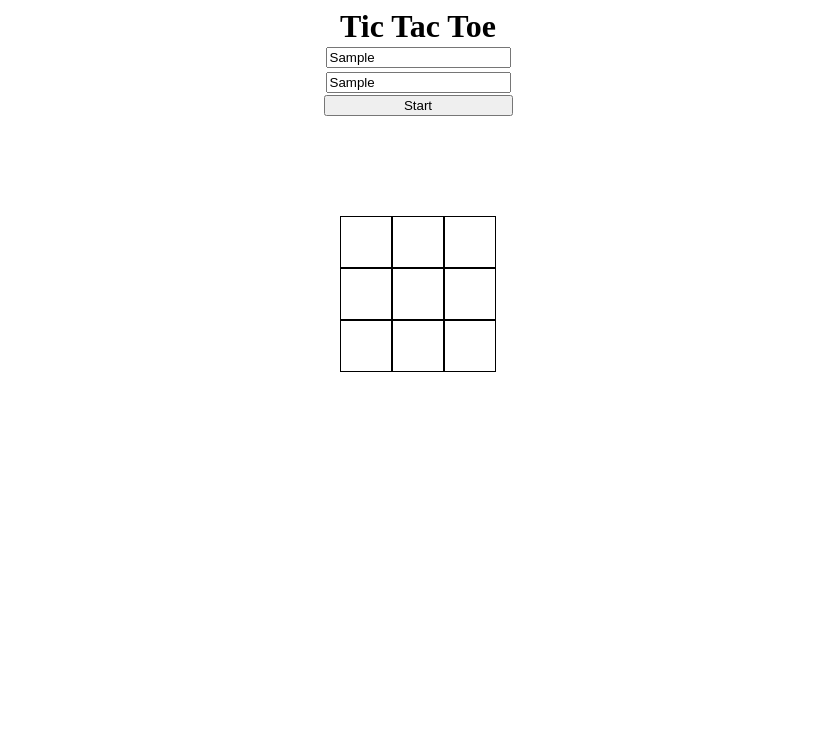
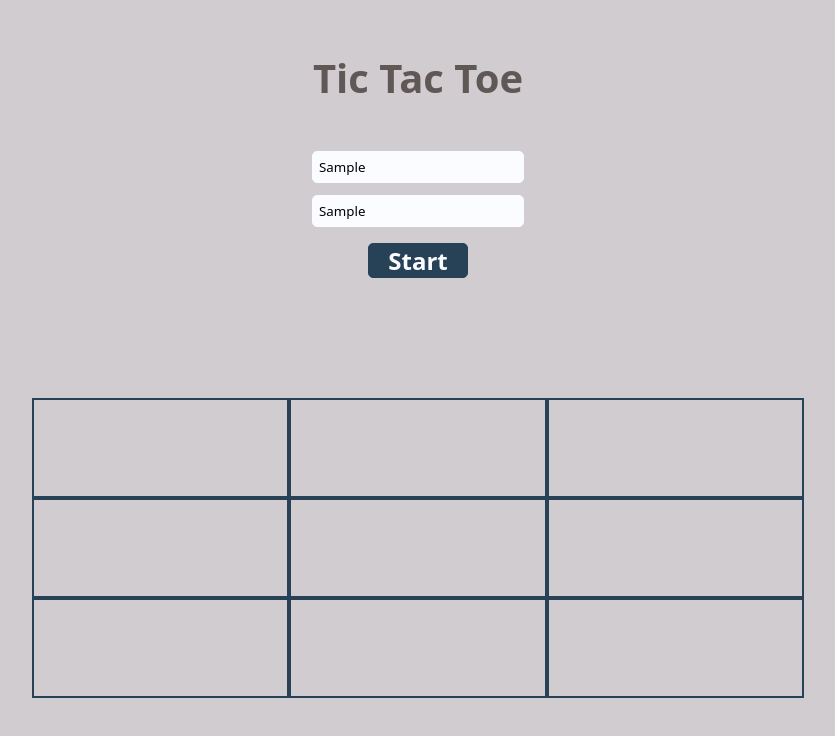
Before and after one commit to faizan-20/tic-tac-toe, a plain HTML site: page index.html in a window 1280 px wide. Both pictures are taken after typing "Sample", "Sample" into the empty fields and a click on the button "Start". Shown: the whole page, without its empty margins (222-1057 px from the left). Drawn offline with Linux system fonts and the light colour scheme.

Commit message:
added more css

```diff
--- a/index.html
+++ b/index.html
@@ -1,5 +1,6 @@
 <!DOCTYPE html>
 <html lang="en">
+
 <head>
     <meta charset="UTF-8">
     <meta http-equiv="X-UA-Compatible" content="IE=edge">
@@ -8,36 +9,40 @@
     <link rel="stylesheet" href="style.css">
     <script src="script.js" defer></script>
 </head>
+
 <body>
     <div class="container">
         <div class="heading">Tic Tac Toe</div>
         <div class="form">
             <form action="#" class="form">
-                <input type="text" name="player-1" id="player-1" placeholder="Player 1" autocomplete="off" >
-                <input type="text" name="player-2" id="player-2" placeholder="Player-2" autocomplete="off" >
+                <input type="text" name="player-1" id="player-1" placeholder="Player 1" autocomplete="off">
+                <input type="text" name="player-2" id="player-2" placeholder="Player-2" autocomplete="off">
                 <button type="submit" id="subBtn">Start</button>
             </form>
         </div>
 
         <div class="main">
             <div id="row" class="row1">
-                <div id="square" class="square-0" data-index = '0'></div>
-                <div id="square" class="square-1" data-index = '1'></div>
-                <div id="square" class="square-2" data-index = '2'></div>
+                <div id="square" class="square-0" data-index='0'></div>
+                <div id="square" class="square-1" data-index='1'></div>
+                <div id="square" class="square-2" data-index='2'></div>
             </div>
             <div id="row" class="row2">
-                <div id="square" class="square-3" data-index = '3'></div>
-                <div id="square" class="square-4" data-index = '4'></div>
-                <div id="square" class="square-5" data-index = '5'></div>
+                <div id="square" class="square-3" data-index='3'></div>
+                <div id="square" class="square-4" data-index='4'></div>
+                <div id="square" class="square-5" data-index='5'></div>
             </div>
             <div id="row" class="row2">
-                <div id="square" class="square-6" data-index = '6'></div>
-                <div id="square" class="square-7" data-index = '7'></div>
-                <div id="square" class="square-8" data-index = '8'></div>
+                <div id="square" class="square-6" data-index='6'></div>
+                <div id="square" class="square-7" data-index='7'></div>
+                <div id="square" class="square-8" data-index='8'></div>
             </div>
         </div>
-        <div class="message"></div>
-        <div class="btn"></div>
+        <div class="foot">
+            <div class="message"></div>
+            <div class="btn"></div>
+        </div>
     </div>
 </body>
+
 </html>
--- a/style.css
+++ b/style.css
@@ -1,33 +1,96 @@
-.container{
+* {
+    margin: 0;
+    padding: 0;
+    box-sizing: border-box;
+    font-family: system-ui, -apple-system, BlinkMacSystemFont, 'Segoe UI', Roboto, Oxygen, Ubuntu, Cantarell, 'Open Sans', 'Helvetica Neue', sans-serif;
+}
+
+body {
+    background-color: #D0CCD0;
+}
+
+.container {
     display: flex;
     flex-direction: column;
     align-items: center;
 }
 
 .heading{
-    font-size: 2rem;
-    font-weight: 700;
+    margin-top: 50px;
+    margin-bottom: 20px;
+
 }
 
-form{
+.heading,
+.message {
+    font-size: 2.5rem;
+    font-weight: 700;
+    color: #605856;
+}
+
+form {
     display: flex;
     flex-direction: column;
+    padding: 20px;
 }
 
-input{
-    margin: 2px;
+input {
+    margin: 6px;
+    padding: 6px;
+    border-radius: 5px;
+    border: 1px solid #FBFCFF;
+    background-color: #FBFCFF;
 }
 
-#square{
-    width: 50px;
-    height: 50px;
-    border: 1px solid black;
+#square {
+    height: 100px;
+    min-width: 100px;
+    border: 2px solid #274156;
+    color: #605856;
+    flex: 0.2;
 }
 
-#row{
+#row {
     display: flex;
+    justify-content: center;
+    min-width: 100px;
 }
 
-.main{
-    margin: 100px;
+.main {
+    margin-top: 100px;
+    width: 100dvw;
 }
+
+button {
+    background-color: #274156;
+    width: 100px;
+    align-self: center;
+    color: #FBFCFF;
+    font-weight: 700;
+    font-size: 1.5rem;
+    border: 1px solid #274156;
+    border-radius: 5px;
+}
+
+#subBtn {
+    margin-top: 10px;
+}
+
+#square {
+    display: flex;
+    align-items: center;
+    justify-content: center;
+    font-weight: 1000;
+    font-size: 4rem;
+}
+
+.message {
+    font-size: 2rem;
+    color: #1C6E8C;
+    margin-bottom: 20px;
+}
+
+.foot{
+    text-align: center;
+    margin-top: 50px;
+}
```
